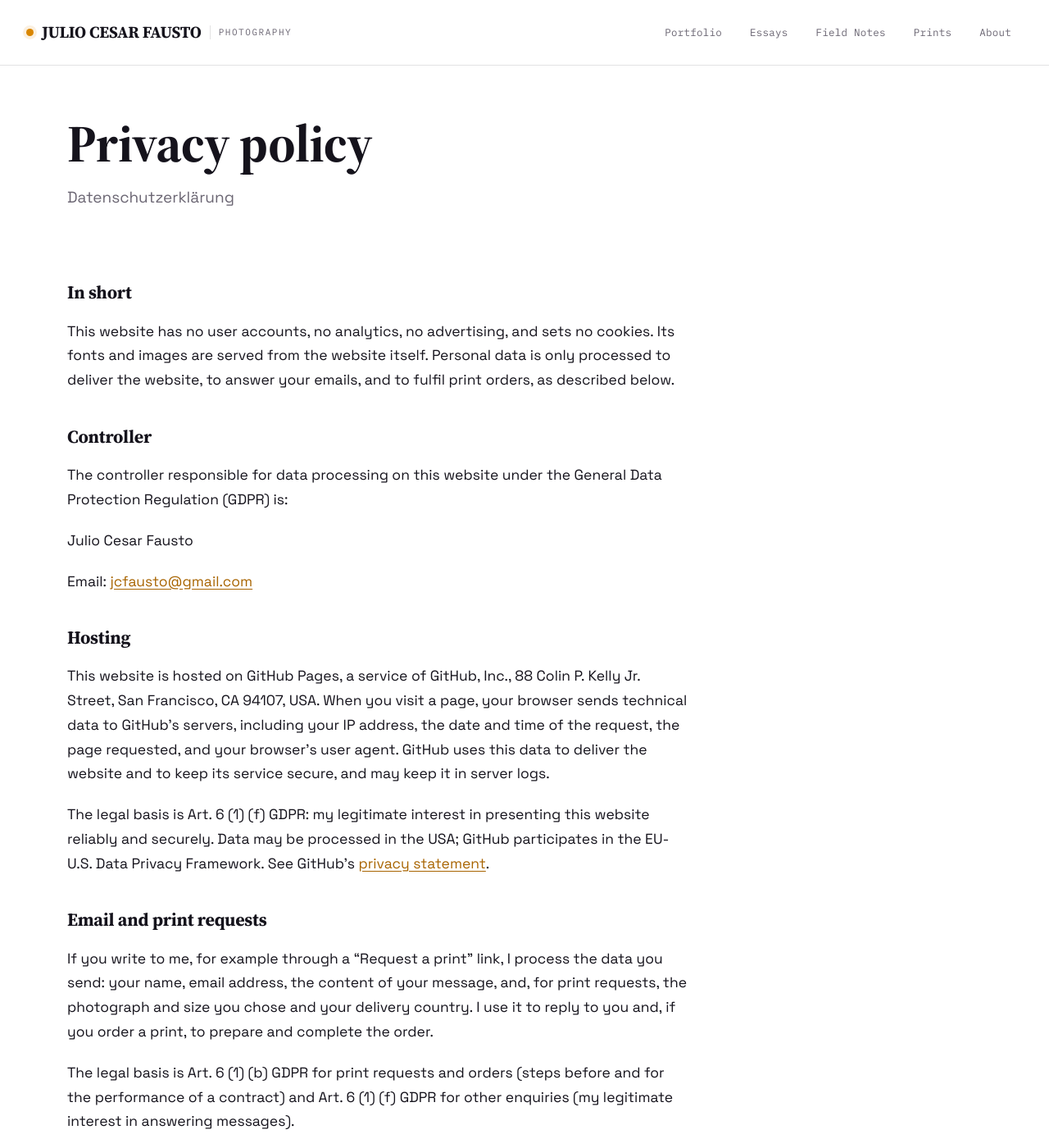
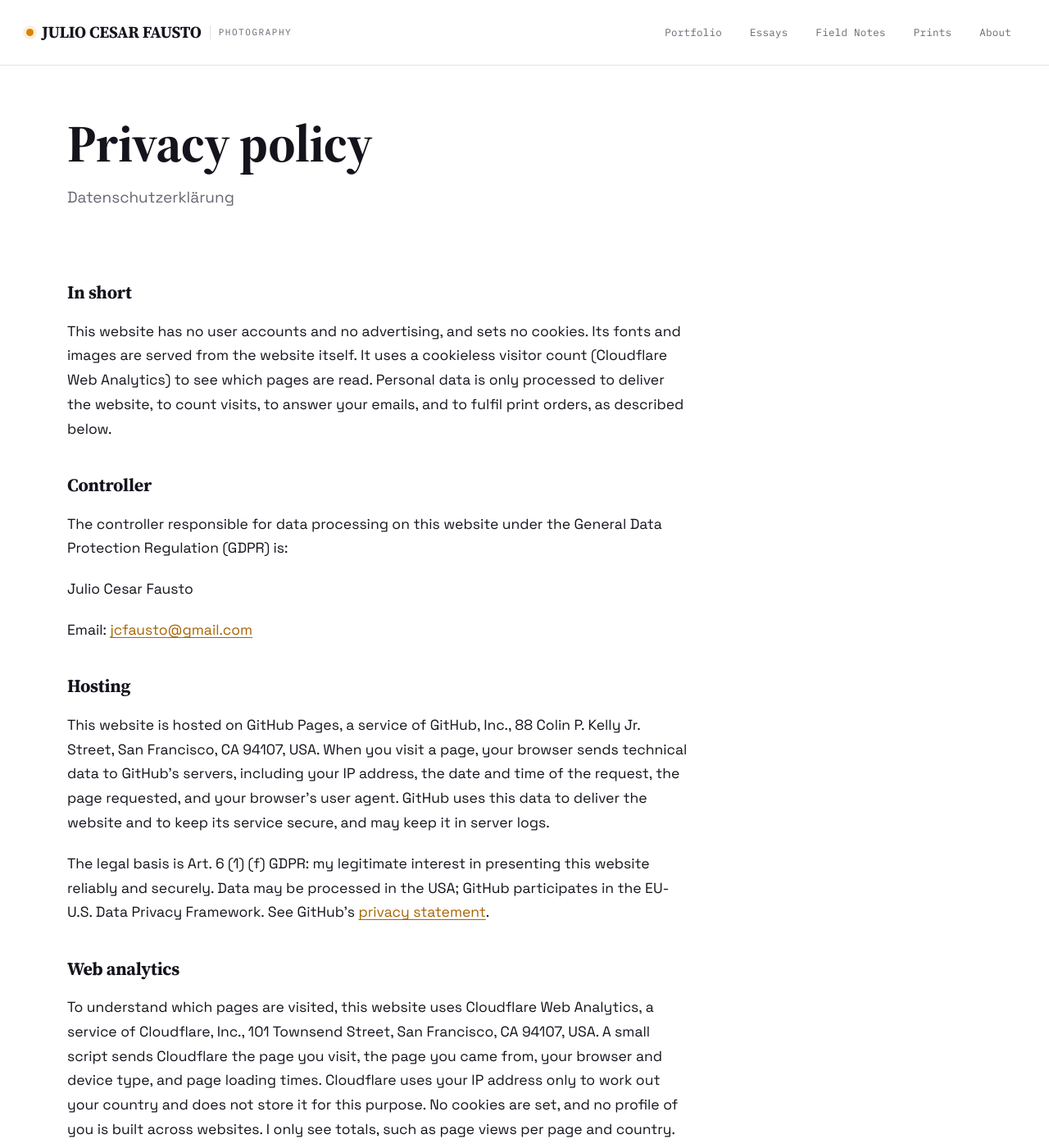
Before and after one commit to jcfausto/juliofaustophotography.github.io, a Jekyll site: the page built from privacy.md, in a window 1280 px wide and 1400 px high. Shown: the whole window at 82% size. Built offline with Jekyll 4.4.1, drawn with Linux system fonts in a browser that asks for light colours; some of the changed text lies outside the part shown.

Commit message:
Add Cloudflare Web Analytics (cookieless) and describe it in the privacy policy
Co-authored-by: Cursor <cursoragent@cursor.com>

```diff
--- a/_config.yml
+++ b/_config.yml
@@ -9,6 +9,10 @@ locale: en_US
 
 logo: /assets/images/julio-portrait.png
 image: /assets/images/photography/architectural-and-cityscapes/20260606-Architectural-Photography.jpg
+
+# Cloudflare Web Analytics (cookieless). Loaded in production builds only;
+# leave empty to turn it off. Described in privacy.md.
+cloudflare_analytics_token: b22b8fa92f2649b189d1c7e281559b44
 
 social:
   name: Julio Cesar Fausto
--- a/_data/legal.yml
+++ b/_data/legal.yml
@@ -7,4 +7,4 @@ address: []          # postal address, one line per item, e.g.
 email: jcfausto@gmail.com
 phone: ""            # optional second quick way to reach you
 vat_id: ""           # USt-IdNr., only if you have one
-updated: 2026-10-15  # "Last updated" date of the privacy policy
+updated: 2026-10-16  # "Last updated" date of the privacy policy
--- a/_includes/head.html
+++ b/_includes/head.html
@@ -22,4 +22,7 @@
   <link rel="preload" href="{{ '/assets/fonts/space-grotesk-normal-latin.woff2' | relative_url }}" as="font" type="font/woff2" crossorigin>
   <link rel="preload" href="{{ '/assets/fonts/source-serif-4-normal-latin.woff2' | relative_url }}" as="font" type="font/woff2" crossorigin>
   <link rel="stylesheet" href="{{ '/assets/css/main.css' | relative_url }}">
+  {%- if jekyll.environment == "production" and site.cloudflare_analytics_token %}
+  <script type="module" src="https://static.cloudflareinsights.com/beacon.min.js" data-cf-beacon='{"token": "{{ site.cloudflare_analytics_token }}"}'></script>
+  {%- endif %}
 </head>
--- a/privacy.md
+++ b/privacy.md
@@ -11,10 +11,11 @@ legal: true
 
 ## In short
 
-This website has no user accounts, no analytics, no advertising, and sets no
-cookies. Its fonts and images are served from the website itself. Personal data
-is only processed to deliver the website, to answer your emails, and to fulfil
-print orders, as described below.
+This website has no user accounts and no advertising, and sets no cookies. Its
+fonts and images are served from the website itself. It uses a cookieless
+visitor count (Cloudflare Web Analytics) to see which pages are read. Personal
+data is only processed to deliver the website, to count visits, to answer your
+emails, and to fulfil print orders, as described below.
 
 ## Controller
 
@@ -38,6 +39,23 @@ The legal basis is Art. 6 (1) (f) GDPR: my legitimate interest in presenting
 this website reliably and securely. Data may be processed in the USA; GitHub
 participates in the EU-U.S. Data Privacy Framework. See GitHub's
 [privacy statement](https://docs.github.com/site-policy/privacy-policies/github-general-privacy-statement).
+
+## Web analytics
+
+To understand which pages are visited, this website uses Cloudflare Web
+Analytics, a service of Cloudflare, Inc., 101 Townsend Street, San Francisco,
+CA 94107, USA. A small script sends Cloudflare the page you visit, the page you
+came from, your browser and device type, and page loading times. Cloudflare
+uses your IP address only to work out your country and does not store it for
+this purpose. No cookies are set, and no profile of you is built across
+websites. I only see totals, such as page views per page and country.
+
+The legal basis is Art. 6 (1) (f) GDPR: my legitimate interest in knowing how
+the website is used, so I can improve it. Data may be processed in the USA;
+Cloudflare participates in the EU-U.S. Data Privacy Framework. You can object
+at any time, for example by blocking `static.cloudflareinsights.com` in your
+browser. See Cloudflare's
+[privacy policy](https://www.cloudflare.com/privacypolicy/).
 
 ## Email and print requests
 
```
